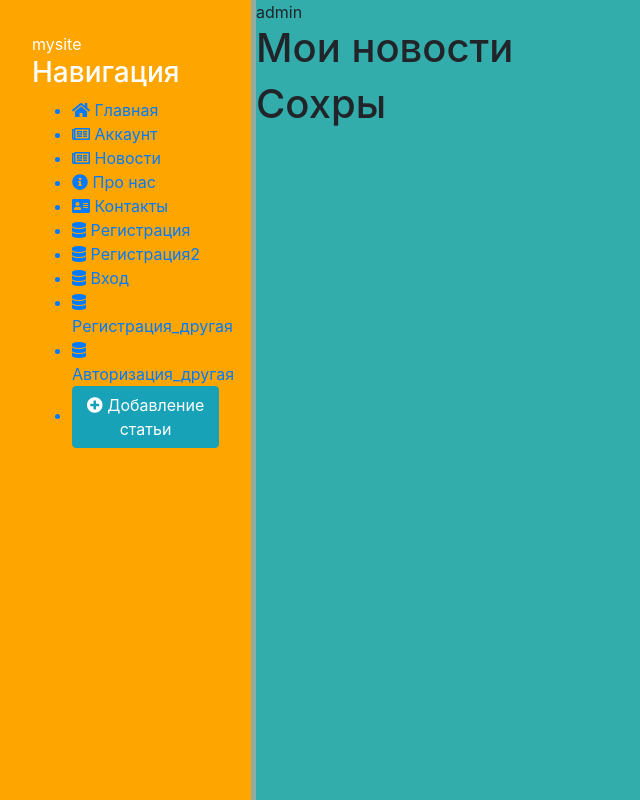
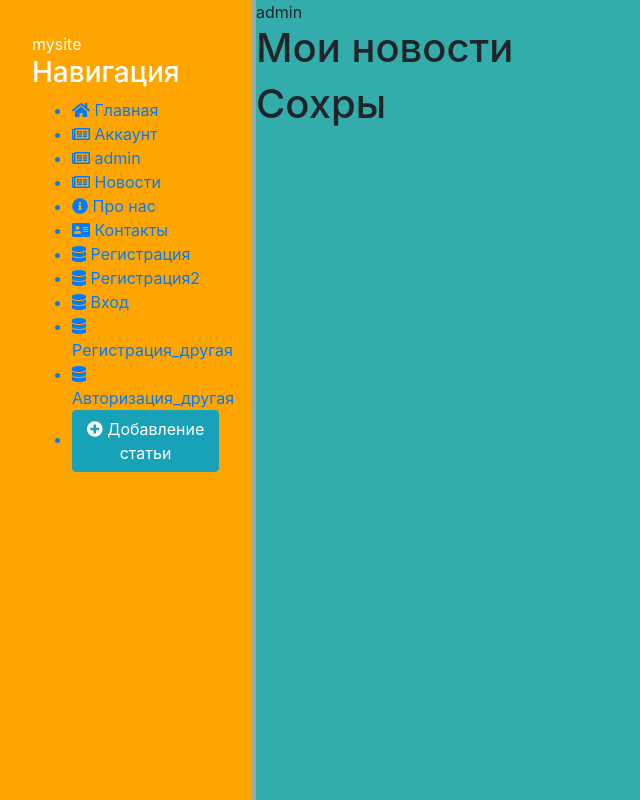
Before and after one commit to Amir-error/Django_ib_1kurs, a Django app: page /accounts/account/22/ in a window 1280 px wide. Shown: the whole page, without its empty margins (0-640 px from the left). Run offline with Django 3.2, Linux system fonts and the light colour scheme; a user stored in the database is signed in; data comes from the database, SQL or seed files in the repository; some libraries are stand-ins or nearby versions.

Commit message:
Update wrapper.html

```diff
--- a/mysite/mainApp/templates/mainApp/wrapper.html
+++ b/mysite/mainApp/templates/mainApp/wrapper.html
@@ -20,6 +20,7 @@
 			<a href="{% url 'mainApp:home' %}"><li><i class="fas fa-home"></i> Главная</li></a>  <!-- Использоваем jinja стр-ру для перехода ро ссылкам, но можно и без jinja  -->
 			{% if request.user.is_authenticated %}
 			<a href="{% url 'account' request.user.id %}"><li><i class="far fa-newspaper"></i> Аккаунт</li></a>
+			<a href="{% url 'account' request.user.id %}"><li><i class="far fa-newspaper"></i> {{ request.user }}</li></a>
 			{% endif %}
 			<a href="{% url 'news:news_home' %}"><li><i class="far fa-newspaper"></i> Новости</li></a>
 			<a href="{% url 'mainApp:about' %}"><li><i class="fas fa-info-circle"></i> Про нас</li></a>
```
